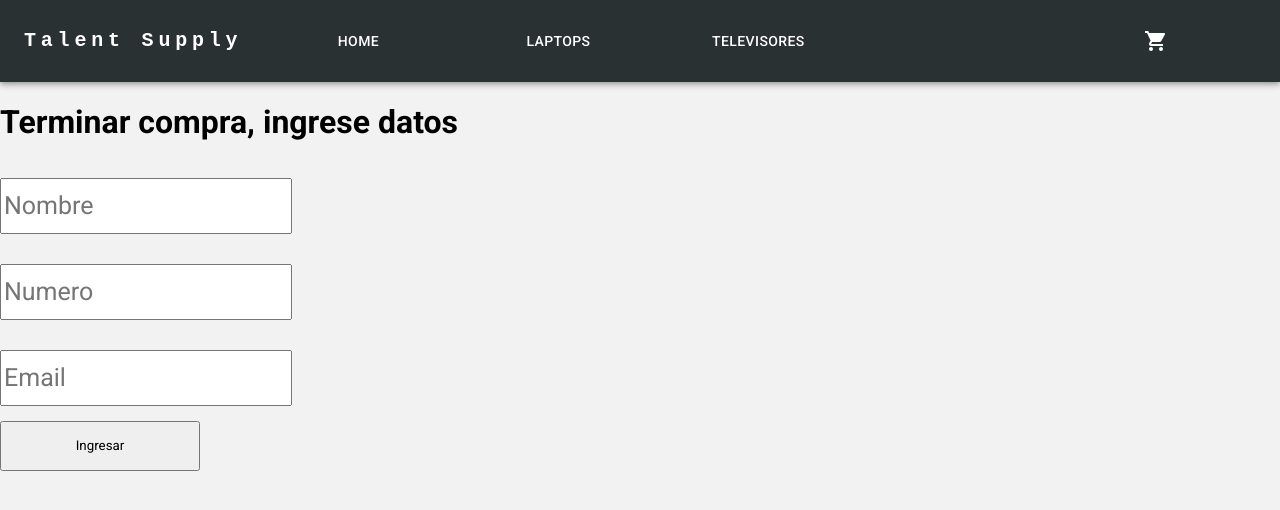
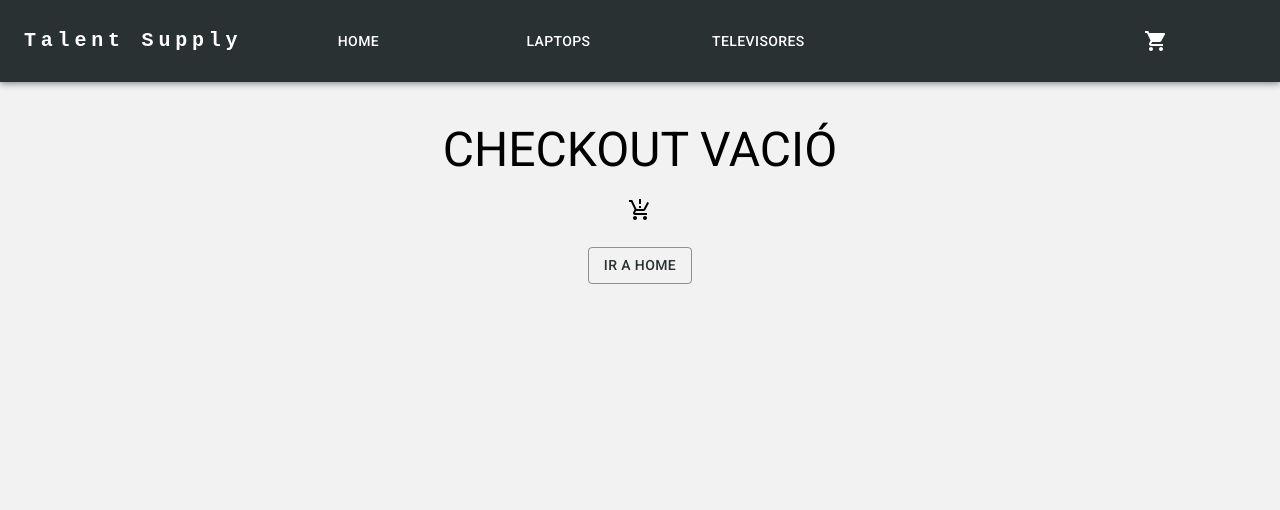
Before and after one commit to EBFcode/talentsupplyy, a React (Create React App) app: page /checkout in a window 1280 px wide. Shown: the top 510 px of the page. Built offline with nearby package versions, Linux system fonts and the light colour scheme.

Commit message:
Boton DELETE carrito

```diff
--- a/src/Components/CartContainer/Cart.jsx
+++ b/src/Components/CartContainer/Cart.jsx
@@ -11,9 +11,12 @@ import { CartContext } from '../../Context/CartContext';
 import { useNavigate } from 'react-router-dom';
 import Typography from '@mui/material/Typography'
 import ProductionQuantityLimitsIcon from '@mui/icons-material/ProductionQuantityLimits';
-import { Button } from '@mui/material';
+import { Button, IconButton } from '@mui/material';
+import { useContext } from 'react';
 
 export default function CartWidget() {
+
+  const { removeItemId } = useContext (CartContext)
 
   const {cart, total} = React.useContext(CartContext);
   const navigate = useNavigate()
@@ -55,6 +58,9 @@ export default function CartWidget() {
                         <TableCell align="right">{row.quantity}</TableCell>
                         <TableCell align="right">{row.precio}</TableCell>
                         <TableCell align="right">{row.precio * row.quantity}</TableCell>
+                        <TableCell align="right"><button onClick={() => removeItemId(row.id)}>
+                          p
+                        </button></TableCell>
                       </TableRow>
                     ))}
 
--- a/src/Components/Checkout.jsx
+++ b/src/Components/Checkout.jsx
@@ -2,6 +2,9 @@ import React, { useState, useContext } from "react";
 import { addDoc, collection, getFirestore } from "firebase/firestore";
 import { CartContext } from "../Context/CartContext";
 import { useNavigate } from "react-router-dom";
+import { Container, Typography, Button } from "@mui/material";
+import ProductionQuantityLimitsIcon from '@mui/icons-material/ProductionQuantityLimits';
+
 
 export default function Checkout() {
   const { cart, clear, total } = useContext(CartContext);
@@ -30,7 +33,7 @@ export default function Checkout() {
 
     try {
       addDoc(reference, orders).then((id) => console.log(id));
-      console.log('producto agregado');
+      alert('🤝 Producto comprado!✅ ');
       clear()
       navigate('/')
       } catch (error) {
@@ -40,6 +43,17 @@ export default function Checkout() {
 
   return (
     <>
+      {cart.length === 0 ?
+        <Container fixed>
+            <Typography variant="h3" color="initial" align='center' sx={{ p: 5 }}>
+              CHECKOUT VACIÓ
+              <br />
+              <ProductionQuantityLimitsIcon />
+              <br />
+              <Button href='/' variant="outlined">IR A HOME</Button>
+            </Typography>
+        </Container>
+        :
         <div>
           <h1>Terminar compra, ingrese datos</h1>
           <form onSubmit={handleSubmit}>
@@ -64,9 +78,10 @@ export default function Checkout() {
               required
             />
             <br />
-          <button>Ingresar</button>
+            <button>Comprar</button>
           </form>
         </div>
+      }
     </>
   );
 }
--- a/src/Context/CartContext.jsx
+++ b/src/Context/CartContext.jsx
@@ -31,6 +31,7 @@ export default function CartProvider({children}) {
     function clear() {
         setCart([])
         setTotal(0)
+        setCantidad(0)
         localStorage.clear();
     }
 
@@ -44,6 +45,6 @@ export default function CartProvider({children}) {
     }, [cart])
 
     return (
-            <CartContext.Provider value={{addItem, cart, clear, total, cantidad}}>{children}</CartContext.Provider>
+            <CartContext.Provider value={{addItem, cart, clear,removeItemId, total, cantidad}}>{children}</CartContext.Provider>
     )
 }
```
Lines whose indentation alone changed are shown as unchanged.
